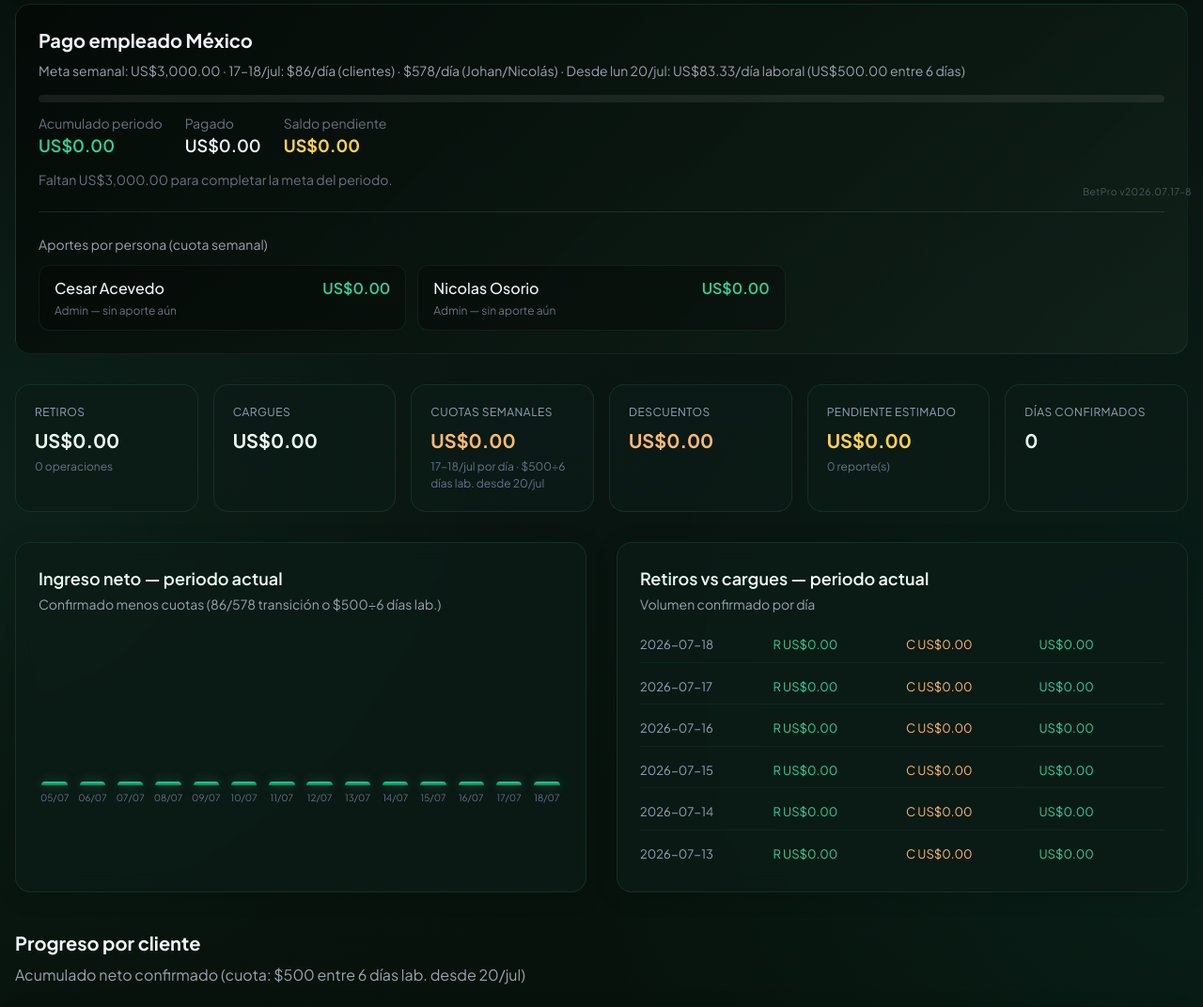
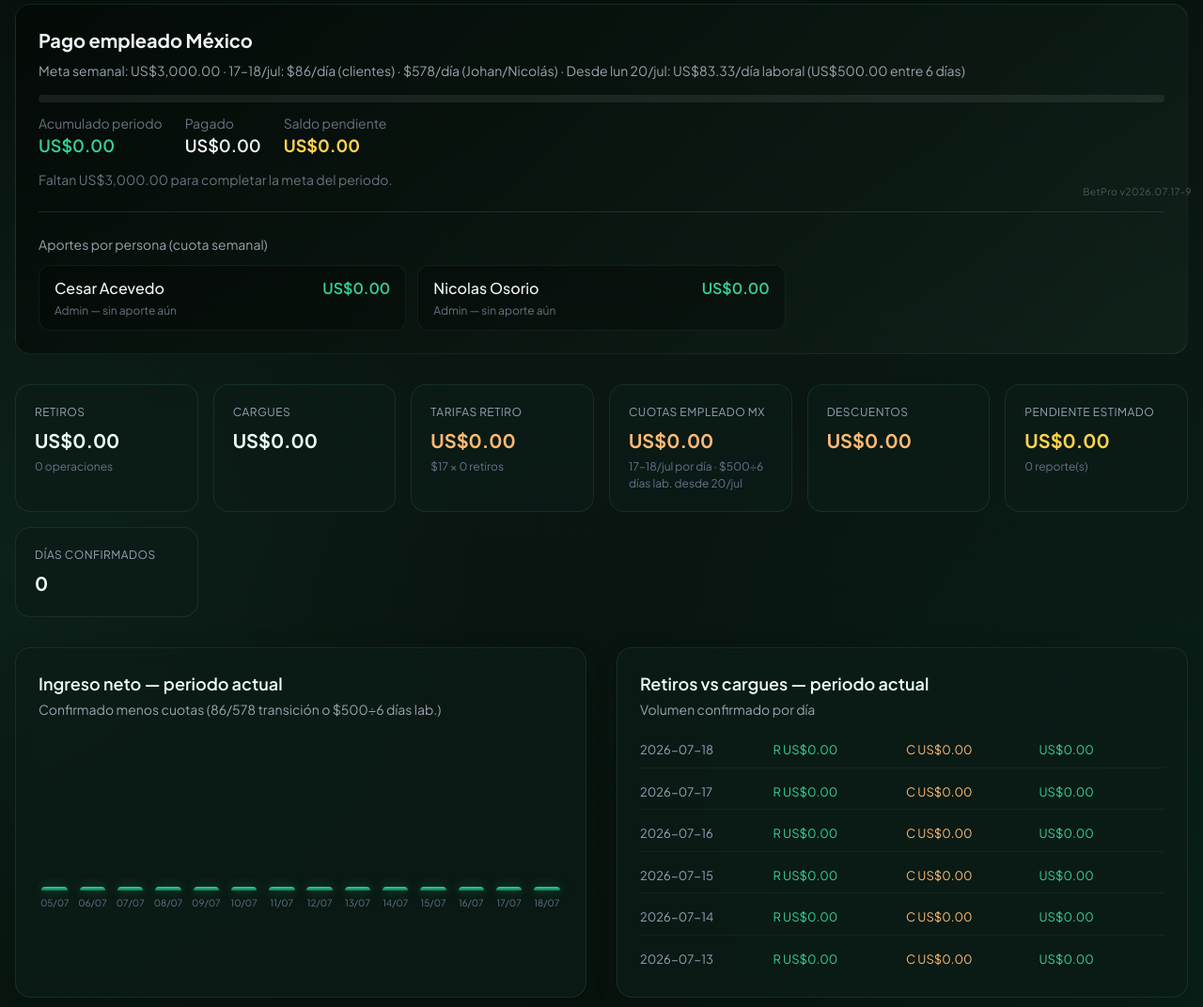
Before and after one commit to Noa0910/Betpro, a FastAPI app: page /reportes in a window 1280 px wide. Shown: the part 580-1652 px from the top of the page at 94% size. Run offline with FastAPI, Linux system fonts and the light colour scheme; the visitor is signed in with stand-in values (Sample User, id 1); data comes from the database, SQL or seed files in the repository; data that the repository does not hold is empty; some libraries are stand-ins or nearby versions.

Commit message:
Charge a fixed  fee per retiro in daily report totals.
Separate from Mexico employee quota deductions; applies to all confirmed withdrawals in net income.

Co-authored-by: Cursor <cursoragent@cursor.com>

```diff
--- a/app/config.py
+++ b/app/config.py
@@ -26,7 +26,7 @@ IS_VERCEL = os.getenv("VERCEL") == "1"
 
 CANONICAL_HOST = os.getenv("BETPRO_CANONICAL_HOST", "www.betpro.management").strip()
 
-APP_VERSION = "2026.07.17-8"
+APP_VERSION = "2026.07.17-9"
 
 
 def _normalize_turso_url(url: str) -> str:
--- a/app/main.py
+++ b/app/main.py
@@ -30,6 +30,7 @@ from app import urls as U
 from app.auth import authenticate_user, check_admin_session, check_user_session, get_user_by_username, login_redirect, verify_password
 from app.config import CANONICAL_HOST, DB_EPHEMERAL, IS_VERCEL, USE_TURSO, get_session_secret, APP_VERSION
 from app.services import (
+    RETIRO_PROCESSING_FEE,
     REPORT_CONFIRMED,
     REPORT_SUBMITTED,
     confirm_report,
@@ -209,6 +210,7 @@ templates.env.globals["app_version"] = APP_VERSION
 templates.env.globals["db_ephemeral"] = DB_EPHEMERAL
 templates.env.globals["currency_choices"] = currency_choices
 templates.env.globals["system_currency"] = get_system_currency
+templates.env.globals["retiro_processing_fee"] = RETIRO_PROCESSING_FEE
 
 
 def build_cargues_items(report: dict) -> list[dict]:
--- a/app/services.py
+++ b/app/services.py
@@ -18,11 +18,13 @@ REPORT_DRAFT = "draft"
 REPORT_SUBMITTED = "submitted"
 REPORT_CONFIRMED = "confirmed"
 
+RETIRO_PROCESSING_FEE = 17.0
+
 EMPTY_SUMMARY = {
     "total_cargues": 0.0,
     "total_retiros": 0.0,
     "num_retiros": 0,
-    "retiro_fee": 0.0,
+    "retiro_fee": RETIRO_PROCESSING_FEE,
     "total_fees": 0.0,
     "total_discounts": 0.0,
     "preview_total": 0.0,
@@ -178,7 +180,7 @@ def _calc_totals(report: dict, include_in_official: bool) -> dict:
     total_cargues = round(sum(c["amount"] for c in report["cargues"]), 2)
     total_retiros = round(sum(r["amount"] for r in report["retiros"]), 2)
     num_retiros = len(report["retiros"])
-    total_fees = 0.0
+    total_fees = round(num_retiros * RETIRO_PROCESSING_FEE, 2)
     total_discounts = round(sum(d["amount"] for d in report["discounts"]), 2)
     computed = round(total_retiros - total_cargues - total_fees - total_discounts, 2)
     daily_total = computed if include_in_official else 0.0
@@ -187,7 +189,7 @@ def _calc_totals(report: dict, include_in_official: bool) -> dict:
         "total_cargues": total_cargues,
         "total_retiros": total_retiros,
         "num_retiros": num_retiros,
-        "retiro_fee": 0.0,
+        "retiro_fee": RETIRO_PROCESSING_FEE,
         "total_fees": total_fees,
         "total_discounts": total_discounts,
         "preview_total": computed,
@@ -868,8 +870,8 @@ def _report_summary_row(
     retiro_data = retiros.get(rid, {"total": 0, "count": 0})
     total_retiros = round(float(retiro_data["total"] or 0), 2)
     num_retiros = int(retiro_data["count"] or 0)
-    retiro_fee = _as_float(report.get("retiro_fee"))
-    total_fees = 0.0
+    retiro_fee = RETIRO_PROCESSING_FEE
+    total_fees = round(num_retiros * RETIRO_PROCESSING_FEE, 2)
     total_discounts = round(float(discounts.get(rid, 0) or 0), 2)
     preview = round(total_retiros - total_cargues - total_fees - total_discounts, 2)
     confirmed = report["status"] == REPORT_CONFIRMED
@@ -904,6 +906,7 @@ def get_admin_analytics(period: str = "all") -> dict:
         period_user_dates.setdefault(uid, []).append(r["report_date"])
     period_quota = get_deductions_for_user_dates_batch(period_user_dates)
     gross_income = round(sum(r["daily_total"] for r in confirmed_period), 2)
+    retiro_fees = round(sum(r["total_fees"] for r in confirmed_period), 2)
 
     totals = {
         "gross_income": gross_income,
@@ -911,7 +914,8 @@ def get_admin_analytics(period: str = "all") -> dict:
         "quota_deductions": period_quota,
         "retiros": round(sum(r["total_retiros"] for r in confirmed_period), 2),
         "cargues": round(sum(r["total_cargues"] for r in confirmed_period), 2),
-        "fees": 0.0,
+        "fees": retiro_fees,
+        "retiro_fees": retiro_fees,
         "weekly_deductions": period_quota,
         "discounts": round(sum(r["total_discounts"] for r in confirmed_period), 2),
         "retiro_count": sum(r["num_retiros"] for r in confirmed_period),
@@ -968,7 +972,7 @@ def get_admin_analytics(period: str = "all") -> dict:
         c["cumulative"] = round(c["cumulative"] - weekly, 2)
         c["retiros"] = round(c["retiros"], 2)
         c["cargues"] = round(c["cargues"], 2)
-        c["fees"] = 0.0
+        c["fees"] = round(c["fees"], 2)
         max_cumulative = max(max_cumulative, c["cumulative"])
 
     progress.sort(key=lambda x: x["cumulative"], reverse=True)
--- a/app/templates/admin_analytics.html
+++ b/app/templates/admin_analytics.html
@@ -150,7 +150,12 @@
       <span class="dash-kpi-value">{{ analytics.totals.cargues | money }}</span>
     </div>
     <div class="dash-kpi">
-      <span class="dash-kpi-label">Cuotas semanales</span>
+      <span class="dash-kpi-label">Tarifas retiro</span>
+      <span class="dash-kpi-value text-orange-300">{{ analytics.totals.retiro_fees | money }}</span>
+      <span class="dash-kpi-sub">$17 × {{ analytics.totals.retiro_count }} retiros</span>
+    </div>
+    <div class="dash-kpi">
+      <span class="dash-kpi-label">Cuotas empleado MX</span>
       <span class="dash-kpi-value text-orange-300">{{ analytics.totals.weekly_deductions | money }}</span>
       <span class="dash-kpi-sub">17–18/jul por día · $500÷6 días lab. desde 20/jul</span>
     </div>
--- a/app/templates/components.html
+++ b/app/templates/components.html
@@ -260,11 +260,11 @@
 {% macro summary_boxes(report, retiro_fee) %}
 <div class="card day-summary"
      data-day-summary
-     data-retiro-fee="0"
+     data-retiro-fee="{{ retiro_processing_fee }}"
      data-discounts="{{ report.summary.total_discounts }}"
      data-editable="{{ 'true' if report.client_can_edit else 'false' }}">
   <h3 class="card-title mb-1">Cálculo del día</h3>
-  <p class="text-sm text-gray-400 mb-4">Retiros del día − cargues − descuentos</p>
+  <p class="text-sm text-gray-400 mb-4">Retiros − cargues − ($17 × retiros) − descuentos</p>
 
   <div class="day-summary-lines">
     <div class="day-line day-line-plus">
@@ -274,6 +274,10 @@
     <div class="day-line day-line-minus">
       <span>Cargues del día</span>
       <strong data-sum-cargues>− {{ report.summary.total_cargues | money }}</strong>
+    </div>
+    <div class="day-line day-line-minus{% if report.summary.num_retiros <= 0 %} hidden{% endif %}" data-fee-row>
+      <span>Tarifa retiro (<span data-sum-num-retiros>{{ report.summary.num_retiros }}</span> × {{ retiro_processing_fee | money }})</span>
+      <strong data-sum-fees>− {{ report.summary.total_fees | money }}</strong>
     </div>
     <div class="day-line day-line-minus{% if report.summary.total_discounts <= 0 %} hidden{% endif %}" data-discount-row>
       <span>Descuentos</span>
@@ -292,7 +296,7 @@
   </div>
 
   <p class="text-xs text-gray-500 mt-3">
-    Cuota desde lun 20/jul: $500 entre 6 días laborables (~$83.33/día). 17–18/jul: tarifa diaria especial.
+    $17 por retiro (incluido arriba). Cuota empleado México se descuenta aparte del acumulado.
   </p>
   {% if not report.summary.is_confirmed %}
   <p class="text-xs text-gray-500 mt-1">El total del día se suma al acumulado cuando el admin confirma el reporte.</p>
@@ -312,6 +316,7 @@
         <th class="pb-3 pr-4">Estado</th>
         <th class="pb-3 pr-4">Cargues</th>
         <th class="pb-3 pr-4">Retiros</th>
+        <th class="pb-3 pr-4">Tarifas</th>
         <th class="pb-3 pr-4">Total día</th>
         <th class="pb-3">Acumulado</th>
       </tr>
@@ -323,6 +328,7 @@
         <td class="py-3 pr-4">{{ report_status_badge(h) }}</td>
         <td class="py-3 pr-4">{{ h.summary.total_cargues | money(h.currency) }}</td>
         <td class="py-3 pr-4">{{ h.summary.total_retiros | money(h.currency) }}</td>
+        <td class="py-3 pr-4 text-orange-300">− {{ h.summary.total_fees | money(h.currency) }}</td>
         <td class="py-3 pr-4 {% if h.summary.preview_total >= 0 %}text-betpro-400{% else %}text-red-400{% endif %}">
           {% if h.summary.is_confirmed %}
             {{ h.summary.daily_total | money(h.currency) }}
```
Also changed, not shown: app/static/app.js (+11 -2 lines), public/static/app.js (+11 -2 lines).
